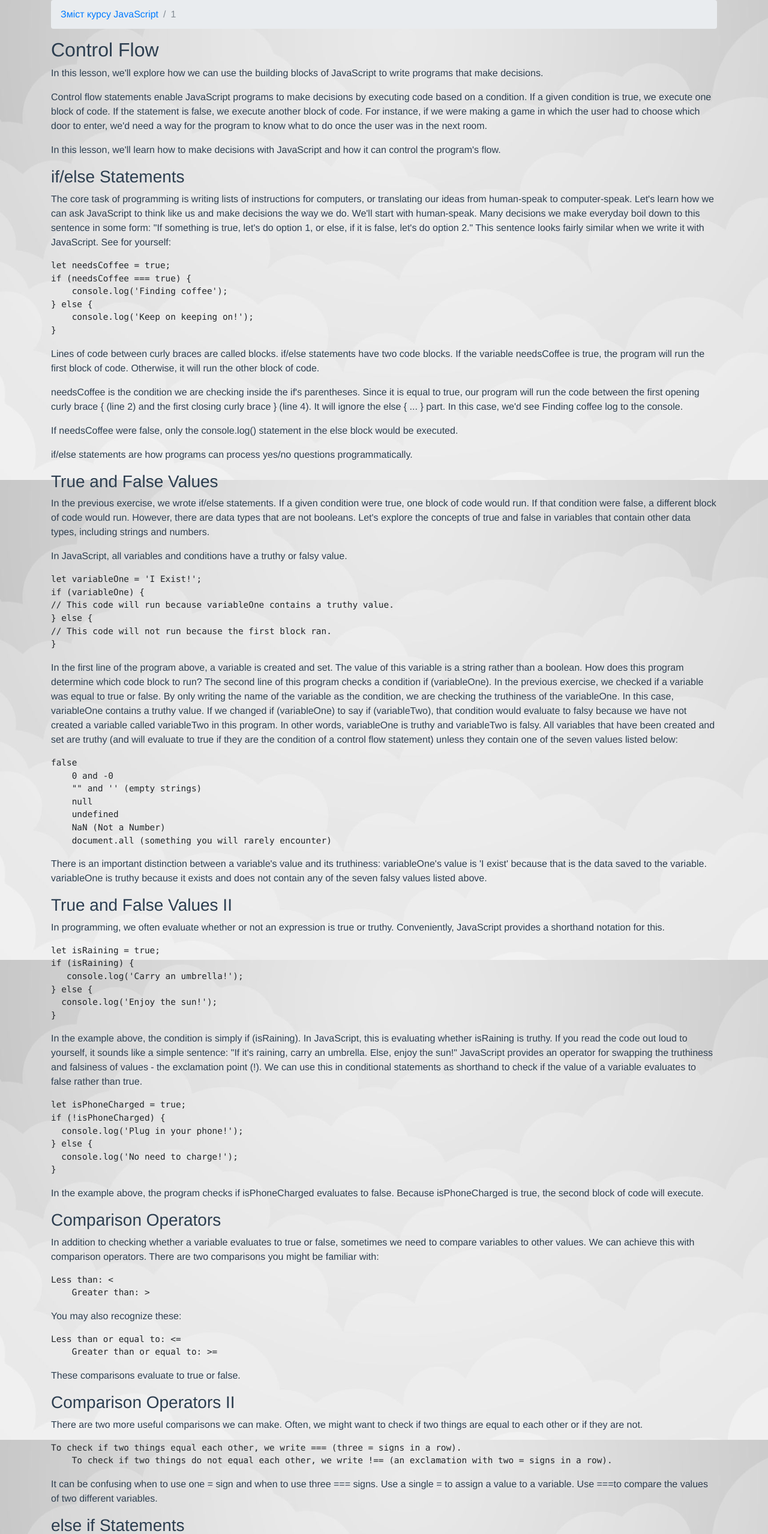
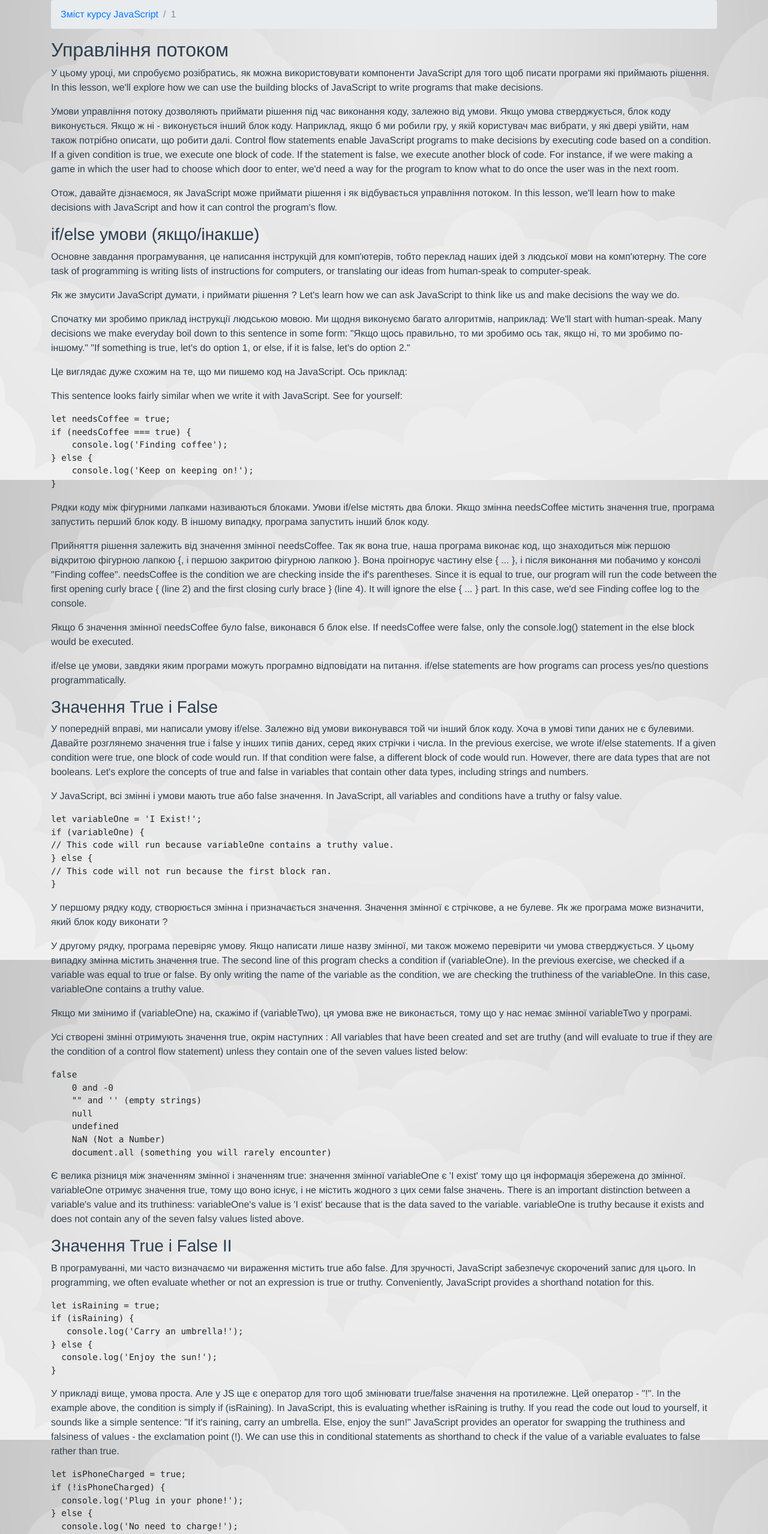
Before and after one commit to kozakevych/lang-studying, a Vue app: page /js-course/control-flow in a window 1280 px wide. Shown: the top 2557 px of the page at 60% size. Built offline with nearby package versions, Linux system fonts and the light colour scheme.

Commit message:
added translation to control flow

```diff
--- a/src/components/js-components/control-flow.vue
+++ b/src/components/js-components/control-flow.vue
@@ -1,27 +1,38 @@
 <template>
 
           <div class="blog-post">
-            <h2 class="blog-post-title">Control Flow</h2>
+            <h2 class="blog-post-title">Управління потоком</h2>
 
 
-<p>In this lesson, we'll explore how we can use the building blocks of JavaScript to write programs that make decisions.</p>
+<p>
+У цьому уроці, ми спробуємо розібратись, як можна використовувати компоненти JavaScript для того щоб писати програми які приймають рішення.
+In this lesson, we'll explore how we can use the building blocks of JavaScript to write programs that make decisions.</p>
 
-<p>Control flow statements enable JavaScript programs to make decisions by executing code based on a condition. If a given condition is true, we execute one block of code. If the statement is false, we execute another block of code. For instance, if we were making a game in which the user had to choose which door to enter, we'd need a way for the program to know what to do once the user was in the next room.</p>
+<p>
+Умови управління потоку дозволяють приймати рішення під час виконання коду, залежно від умови. Якщо умова стверджується, блок коду виконується. Якщо ж ні - виконується інший блок коду. Наприклад, якщо б ми робили гру, у якій користувач має вибрати, у які двері увійти, нам також потрібно описати, що робити далі.
+Control flow statements enable JavaScript programs to make decisions by executing code based on a condition. If a given condition is true, we execute one block of code. If the statement is false, we execute another block of code. For instance, if we were making a game in which the user had to choose which door to enter, we'd need a way for the program to know what to do once the user was in the next room.</p>
 
-<p>In this lesson, we'll learn how to make decisions with JavaScript and how it can control the program's flow.</p>
+<p>
+Отож, давайте дізнаємося, як JavaScript може приймати рішення і як відбувається управління потоком.
+In this lesson, we'll learn how to make decisions with JavaScript and how it can control the program's flow.</p>
 
 
 
-<h3>if/else Statements</h3>
+<h3>if/else умови (якщо/інакше)</h3>
 
-<p>The core task of programming is writing lists of instructions for computers, or translating our ideas from human-speak to computer-speak.
+<p>
+  Основне завдання програмування, це написання інструкцій для комп'ютерів, тобто переклад наших ідей з людської мови на комп'ютерну.
+  The core task of programming is writing lists of instructions for computers, or translating our ideas from human-speak to computer-speak.</p>
 
-Let's learn how we can ask JavaScript to think like us and make decisions the way we do.
+<p>Як же змусити JavaScript думати, і приймати рішення ?
+Let's learn how we can ask JavaScript to think like us and make decisions the way we do.</p>
 
+<p>Спочатку ми зробимо приклад інструкції людською мовою. Ми щодня виконуємо багато алгоритмів, наприклад:
 We'll start with human-speak. Many decisions we make everyday boil down to this sentence in some form:
+"Якщо щось правильно, то ми зробимо ось так, якщо ні, то ми зробимо по-іншому."
+"If something is true, let's do option 1, or else, if it is false, let's do option 2."</p>
 
-"If something is true, let's do option 1, or else, if it is false, let's do option 2."
-
+<p>Це виглядає дуже схожим на те, що ми пишемо код на JavaScript. Ось приклад:</p>
 This sentence looks fairly similar when we write it with JavaScript. See for yourself:</p>
 
 <pre><code>let needsCoffee = true;
@@ -32,21 +43,33 @@ if (needsCoffee === true) {
 }
 </code></pre>
 
-    <p>Lines of code between curly braces are called blocks. if/else statements have two code blocks. If the variable needsCoffee is true, the program will run the first block of code. Otherwise, it will run the other block of code.</p>
+    <p>Рядки коду між фігурними лапками називаються блоками.
+    Умови if/else містять два блоки. Якщо змінна needsCoffee містить значення true, програма запустить перший блок коду. В іншому випадку, програма запустить інший блок коду.</p>
 
-    <p>needsCoffee is the condition we are checking inside the if's parentheses. Since it is equal to true, our program will run the code between the first opening curly brace { (line 2) and the first closing curly brace } (line 4). It will ignore the else { ... } part. In this case, we'd see Finding coffee log to the console.</p>
 
-    <p>If needsCoffee were false, only the console.log() statement in the else block would be executed.</p>
+    <p>
+    Прийняття рішення залежить від значення змінної needsCoffee. Так як вона true, наша програма виконає код, що знаходиться між першою відкритою фігурною лапкою {, і першою закритою фігурною лапкою }. Вона проігнорує частину else { ... }, і після виконання ми побачимо у консолі "Finding coffee".
+    needsCoffee is the condition we are checking inside the if's parentheses. Since it is equal to true, our program will run the code between the first opening curly brace { (line 2) and the first closing curly brace } (line 4). It will ignore the else { ... } part. In this case, we'd see Finding coffee log to the console.</p>
 
-<p>if/else statements are how programs can process yes/no questions programmatically.</p>
+    <p>
+    Якщо б значення змінної needsCoffee було false, виконався б блок else.
+    If needsCoffee were false, only the console.log() statement in the else block would be executed.</p>
+
+<p>
+if/else це умови, завдяки яким програми можуть програмно відповідати на питання.
+if/else statements are how programs can process yes/no questions programmatically.</p>
 
 
 
-<h3>True and False Values</h3>
+<h3>Значення True і False</h3>
 
-<p>In the previous exercise, we wrote if/else statements. If a given condition were true, one block of code would run. If that condition were false, a different block of code would run. However, there are data types that are not booleans. Let's explore the concepts of true and false in variables that contain other data types, including strings and numbers.</p>
+<p>
+У попередній вправі, ми написали умову if/else. Залежно від умови виконувався той чи інший блок коду. Хоча в умові типи даних не є булевими. Давайте розглянемо значення true і false у інших типів даних, серед яких стрічки і числа.
+In the previous exercise, we wrote if/else statements. If a given condition were true, one block of code would run. If that condition were false, a different block of code would run. However, there are data types that are not booleans. Let's explore the concepts of true and false in variables that contain other data types, including strings and numbers.</p>
 
-<p>In JavaScript, all variables and conditions have a truthy or falsy value.</p>
+<p>
+У JavaScript, всі змінні і умови мають true або false значення.
+In JavaScript, all variables and conditions have a truthy or falsy value.</p>
 
 <pre><code>let variableOne = 'I Exist!';
 if (variableOne) {
@@ -55,12 +78,18 @@ if (variableOne) {
 // This code will not run because the first block ran.
 }</code></pre>
 
-<p>In the first line of the program above, a variable is created and set. The value of this variable is a string rather than a boolean. How does this program determine which code block to run?
-
+<p>
+У першому рядку коду, створюється змінна і призначається значення. Значення змінної є стрічкове, а не булеве.
+Як же програма може визначити, який блок коду виконати ?</p>
+<p>
+  У другому рядку, програма перевіряє умову. Якщо написати лише назву змінної, ми також можемо перевірити чи умова стверджується. У цьому випадку змінна містить значення true.
 The second line of this program checks a condition if (variableOne). In the previous exercise, we checked if a variable was equal to true or false. By only writing the name of the variable as the condition, we are checking the truthiness of the variableOne. In this case, variableOne contains a truthy value.
-
-If we changed if (variableOne) to say if (variableTwo), that condition would evaluate to falsy because we have not created a variable called variableTwo in this program. In other words, variableOne is truthy and variableTwo is falsy.
-
+</p>
+<p>
+  Якщо ми змінимо if (variableOne) на, скажімо if (variableTwo), ця умова вже не виконається, тому що у нас немає змінної variableTwo у програмі.
+</p>
+<p>
+  Усі створені змінні отримують значення true, окрім наступних :
 All variables that have been created and set are truthy (and will evaluate to true if they are the condition of a control flow statement) unless they contain one of the seven values listed below:</p>
 
     <pre><code>false
@@ -71,11 +100,15 @@ All variables that have been created and set are truthy (and will evaluate to tr
     NaN (Not a Number)
     document.all (something you will rarely encounter)</code></pre>
 
-<p>There is an important distinction between a variable's value and its truthiness: variableOne's value is 'I exist' because that is the data saved to the variable. variableOne is truthy because it exists and does not contain any of the seven falsy values listed above.</p>
+<p>
+Є велика різниця між значенням змінної і значенням true: значення змінної variableOne є 'I exist' тому що ця інформація збережена до змінної. variableOne отримує значення true, тому що воно існує, і не містить жодного з цих семи false значень.
+There is an important distinction between a variable's value and its truthiness: variableOne's value is 'I exist' because that is the data saved to the variable. variableOne is truthy because it exists and does not contain any of the seven falsy values listed above.</p>
 
-<h3>True and False Values II</h3>
+<h3>Значення True і False II</h3>
 
-<p>In programming, we often evaluate whether or not an expression is true or truthy. Conveniently, JavaScript provides a shorthand notation for this.</p>
+<p>
+В програмуванні, ми часто визначаємо чи вираження містить true або false. Для зручності, JavaScript забезпечує скорочений запис для цього.
+In programming, we often evaluate whether or not an expression is true or truthy. Conveniently, JavaScript provides a shorthand notation for this.</p>
 
 <pre><code>let isRaining = true;
 if (isRaining) {
@@ -84,7 +117,10 @@ if (isRaining) {
   console.log('Enjoy the sun!');
 }</code></pre>
 
-<p>In the example above, the condition is simply if (isRaining). In JavaScript, this is evaluating whether isRaining is truthy. If you read the code out loud to yourself, it sounds like a simple sentence: "If it's raining, carry an umbrella. Else, enjoy the sun!"
+<p>
+У прикладі вище, умова проста. Але у JS ще є оператор для того щоб змінювати true/false значення на протилежне. Цей оператор - "!".
+
+  In the example above, the condition is simply if (isRaining). In JavaScript, this is evaluating whether isRaining is truthy. If you read the code out loud to yourself, it sounds like a simple sentence: "If it's raining, carry an umbrella. Else, enjoy the sun!"
 
 JavaScript provides an operator for swapping the truthiness and falsiness of values - the exclamation point (!). We can use this in conditional statements as shorthand to check if the value of a variable evaluates to false rather than true.</p>
 
@@ -95,32 +131,38 @@ if (!isPhoneCharged) {
   console.log('No need to charge!');
 }</code></pre>
 
-<p>In the example above, the program checks if isPhoneCharged evaluates to false. Because isPhoneCharged is true, the second block of code will execute.</p>
+<p>
+Тут програма перевірить чи є isPhoneCharged значення false. Якщо значення true, виконається блок else.
+In the example above, the program checks if isPhoneCharged evaluates to false. Because isPhoneCharged is true, the second block of code will execute.</p>
 
-<h3>Comparison Operators</h3>
+<h3>Порівняльні оператори</h3>
 
-<p>In addition to checking whether a variable evaluates to true or false, sometimes we need to compare variables to other values. We can achieve this with comparison operators.
+<p>Окрім того, що ми перевіряємо чи змінна містить значення true або false, деколи нам потрібно порівняти одні значення з іншими. Для того використовують порівняльні оператори.
+In addition to checking whether a variable evaluates to true or false, sometimes we need to compare variables to other values. We can achieve this with comparison operators.</p>
 
-There are two comparisons you might be familiar with:</p>
+<p>Є два порівняльні оператори, з якими ви вже можете бути знайомі:</p>
 
-    <pre><code>Less than: <
-    Greater than: ></code></pre>
+    <pre><code>Менше ніж: <
+    Більше ніж: ></code></pre>
 
-<p>You may also recognize these:</p>
+<p>Також ви можете розпізнати такі:</p>
 
-    <pre><code>Less than or equal to: <=
-    Greater than or equal to: >=
+    <pre><code>Менші або рівні: <=
+    Більші або рівні: >=
 </code></pre>
-<p>These comparisons evaluate to true or false.</p>
+<p>Ці порівняльні оператори теж перевіряють умову на значення true або false.</p>
 
-<h3>Comparison Operators II</h3>
+<h3>Порівняльні оператори II</h3>
 
-<p>There are two more useful comparisons we can make. Often, we might want to check if two things are equal to each other or if they are not.</p>
+<p>Ми можемо зробити ще два корисних порівняння. Часто, може пригодитися перевірка чи два значення однакові чи ні.
+There are two more useful comparisons we can make. Often, we might want to check if two things are equal to each other or if they are not.</p>
 
-    <pre><code>To check if two things equal each other, we write === (three = signs in a row).
-    To check if two things do not equal each other, we write !== (an exclamation with two = signs in a row).</code></pre>
+    <p>
+      Для того щоб перевірити чи два значення однакові, ми пишемо ===.
+      Щоб перевірити що ці значення НЕ є однаковими, ми пишемо !==.</code></pre>
 
-<p>It can be confusing when to use one = sign and when to use three === signs. Use a single = to assign a value to a variable. Use ===to compare the values of two different variables.</p>
+<p>Отже, ми використовуємо один знак = дорівнює для того щоб призначити змінній значення, а три === для того щоб перевірити, чи є вони однаковими.
+It can be confusing when to use one = sign and when to use three === signs. Use a single = to assign a value to a variable. Use ===to compare the values of two different variables.</p>
 
 <h3>else if Statements</h3>
 
```
